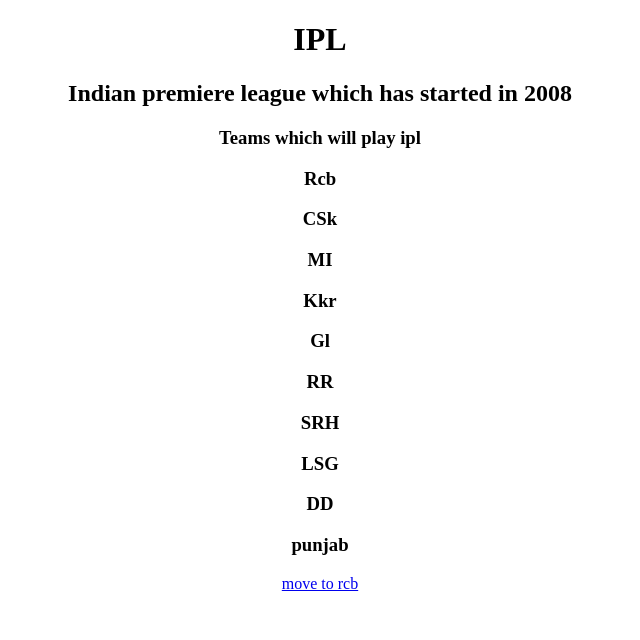
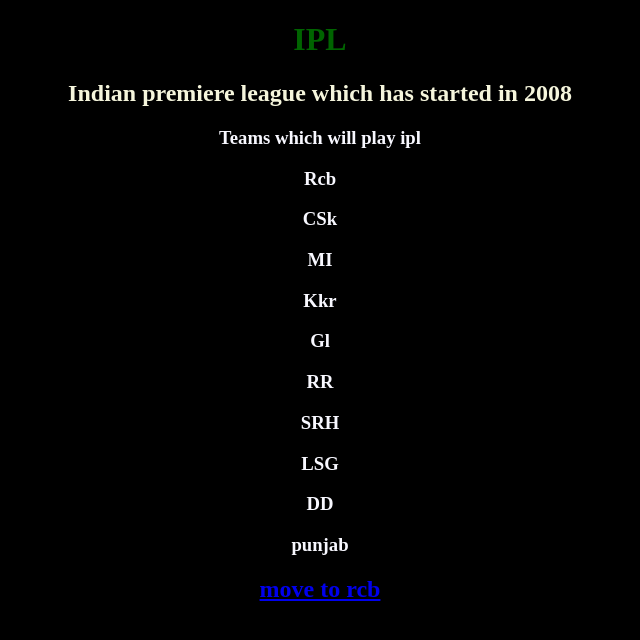
Before and after one commit to Thanveer82/specific-url-navigation, a Django app: page /app1/ipl/ in a window 1280 px wide. Shown: the top 640 px of the page, without its empty margins (320-960 px from the left). Run offline with Django 4.2, Linux system fonts and the light colour scheme.

Commit message:
first commit

```diff
--- a/template/ipl.html
+++ b/template/ipl.html
@@ -5,6 +5,16 @@
     <meta http-equiv="X-UA-Compatible" content="IE=edge">
     <meta name="viewport" content="width=device-width, initial-scale=1.0">
     <title>Document</title>
+    <style>
+        h1{
+            color: darkgreen;
+        }
+        body{
+            background-color: black;
+        }
+        h2{color: beige;}
+        h3{color: ghostwhite;}
+    </style>
 </head>
 <body>
     <center>
@@ -21,7 +31,7 @@
         <h3>LSG</h3>
         <h3>DD</h3>
         <h3>punjab</h3>
-        <a href="{% url 'app2:rcb' %}"> move to rcb</a>
+        <h2><a href="{% url 'app2:rcb' %}"> move to rcb</a></h2>
     </center>
 
 </body>
```
Also changed, not shown: template/rcb.html (+13 -1 lines).
